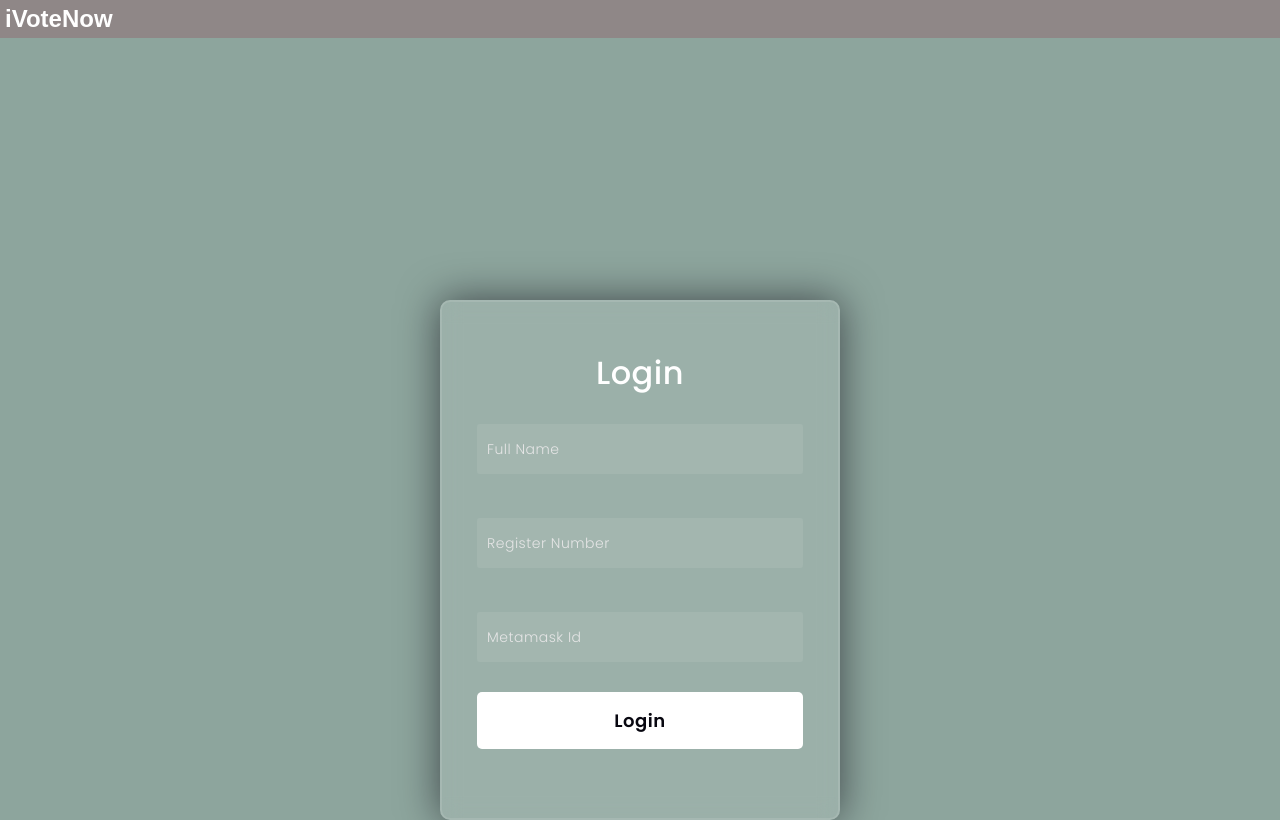
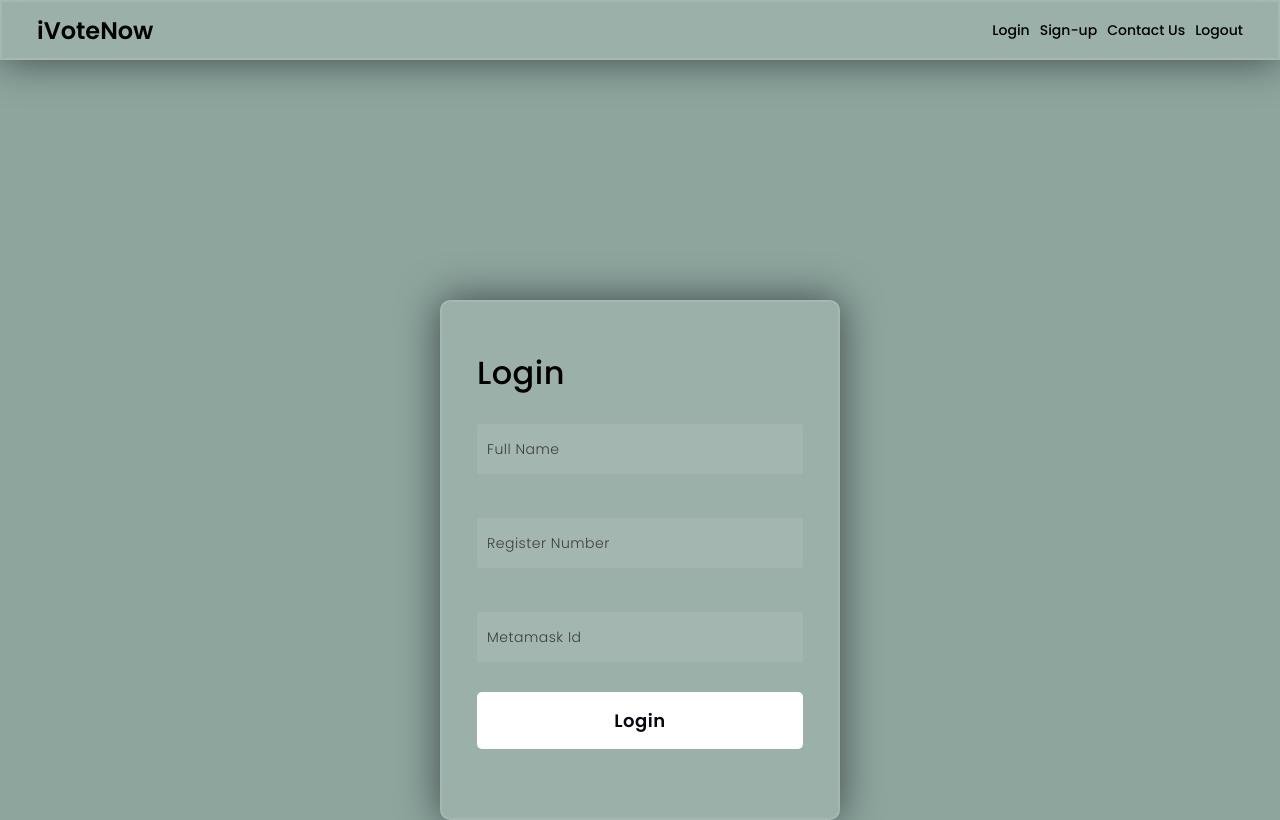
Before and after one commit to Theertha1102/Decentralised-Voting-System-for-Educational-Insitutions, a plain HTML site: page Login.html in a window 1280 px wide. Drawn offline with Linux system fonts and the light colour scheme.

Commit message:
Update Login.html

```diff
--- a/Login.html
+++ b/Login.html
@@ -1,7 +1,7 @@
 <!DOCTYPE html>
 <html lang="en">
   <head>
-    <title>iVoteNow</title>
+    <title>iVoteNow - Sign Up</title>
 
     <link rel="preconnect" href="https://fonts.gstatic.com">
     <link rel="stylesheet" href="https://cdnjs.cloudflare.com/ajax/libs/font-awesome/5.15.4/css/all.min.css">
@@ -20,22 +20,35 @@
       }
 
       header {
-        background-color: #8f8787;
+        background-color: rgba(255, 255, 255, 0.13);
         color: #000000;
-        padding: 5px;
+        padding: 10px 35px;
         display: flex;
         justify-content: space-between;
         align-items: center;
         margin-left: 0px;
+        font-family: 'Poppins', sans-serif;
+        backdrop-filter: blur(10px);
+        border: 2px solid rgba(255, 255, 255, 0.1);
+        box-shadow: 0 0 40px rgba(8, 7, 16, 0.6);
+        animation: slideIn 1s ease-in-out; /* Add animation properties */
+        height: 60px; /* Adjust the height as needed */
       }
 
+      @keyframes slideIn {
+        0% {
+          transform: translateY(-100%);
+        }
+         100% {
+          transform: translateY(0);
+        }
+      }
 
       .logo {
-        color: #fff;
+        color: #000000;
         font-weight: bold;
         font-size: 24px;
         text-decoration: none;
-        font-family: sans-serif;
       }
 
       .navigation {
@@ -44,15 +57,18 @@
       }
 
       .navigation a {
-        color: #ffffff;
+        color: #000000;
         margin-left: 10px;
         text-decoration: none;
         font-size: small;
-        font-family: sans-serif;
+        font-size: 14px; /* Modify the font size */
+        font-weight: 500; /* Modify the font weight */
+        display: flex;
+        align-items: center;
       }
 
       body {
-        text-align: left;
+        text-align: center;
         background-color: rgb(141, 165, 157);
         background-image: url('lib7.jpg');
         background-size: 80%;
@@ -92,34 +108,35 @@
         background-color: rgba(255, 255, 255, 0.13);
         position: absolute;
         transform: translate(-50%, -50%);
-        top: 70%;
+        top: 70%; /* Adjust the top value to create space between header and form */
         left: 50%;
         border-radius: 10px;
         backdrop-filter: blur(10px);
         border: 2px solid rgba(255, 255, 255, 0.1);
         box-shadow: 0 0 40px rgba(8, 7, 16, 0.6);
         padding: 50px 35px;
+        text-align: left; /* Align the form text to the left */
       }
 
       form * {
         font-family: 'Poppins', sans-serif;
-        color: #ffffff;
+        color: #000000;
         letter-spacing: 0.5px;
         outline: none;
         border: none;
       }
 
       form h3 {
+        align-items: center;
         font-size: 32px;
         font-weight: 500;
         line-height: 42px;
-        text-align: center;
-        margin-bottom: 30px;
+        margin-bottom: 30px; /* Add margin bottom for spacing */
       }
 
       label {
         display: block;
-        margin-top: 15px;
+        margin-top: 20px; /* Reduce margin top for tighter spacing */
         font-size: 16px;
         font-weight: 500;
       }
@@ -137,8 +154,10 @@
       }
 
       ::placeholder {
-        color: #e5e5e5;
+        color: #3e3e3e;
       }
+
+
 
       button {
         margin-top: 30px;
@@ -158,6 +177,12 @@
   <div class="container">
     <header>
         <a href="#" class="logo">iVoteNow</a>
+        <nav class="navigation">
+          <a href="#login.html">Login</a>
+          <a href="#signup.html">Sign-up</a>
+          <a href="#contactus.html">Contact Us</a>
+          <a href="#logout.html">Logout</a>
+        </nav>
     </header>
 </div>
 
```
Lines whose indentation alone changed are shown as unchanged.
